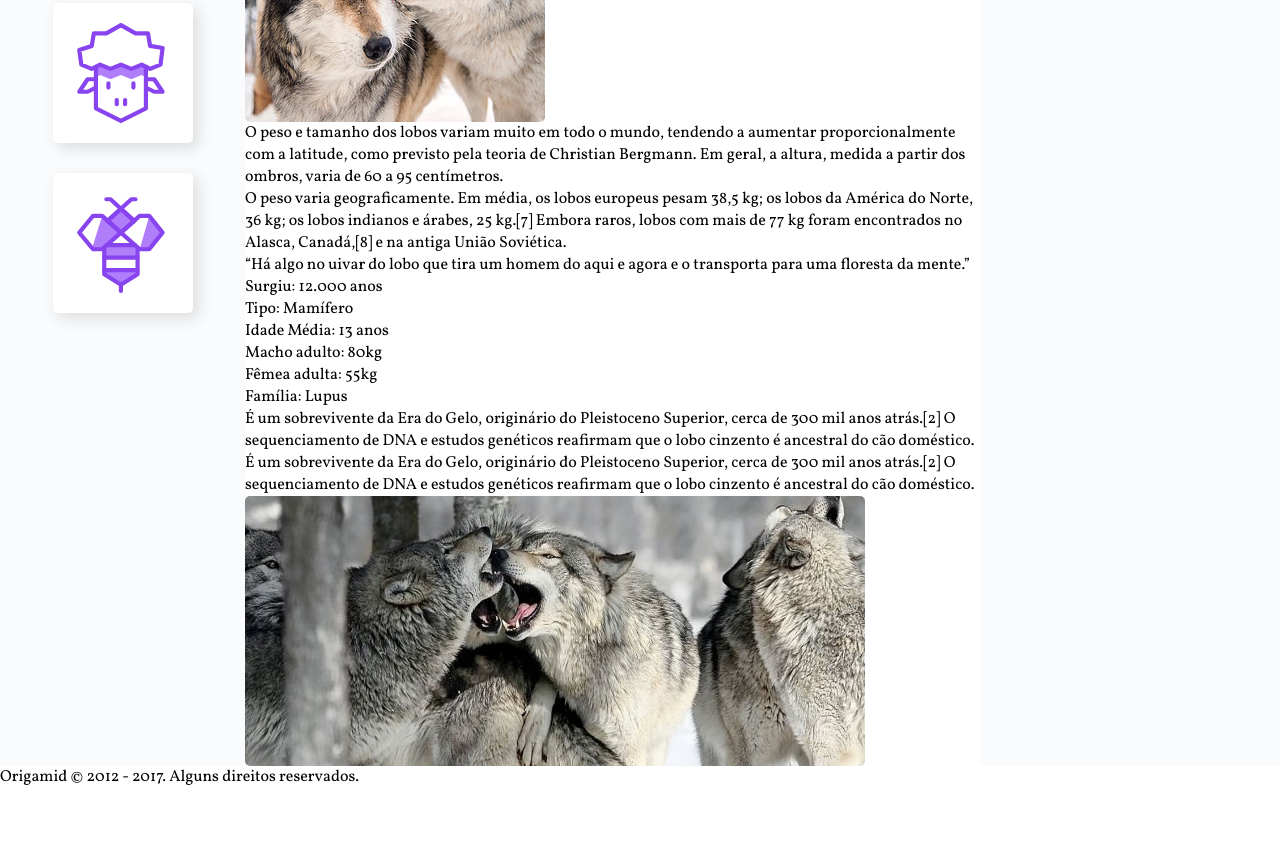
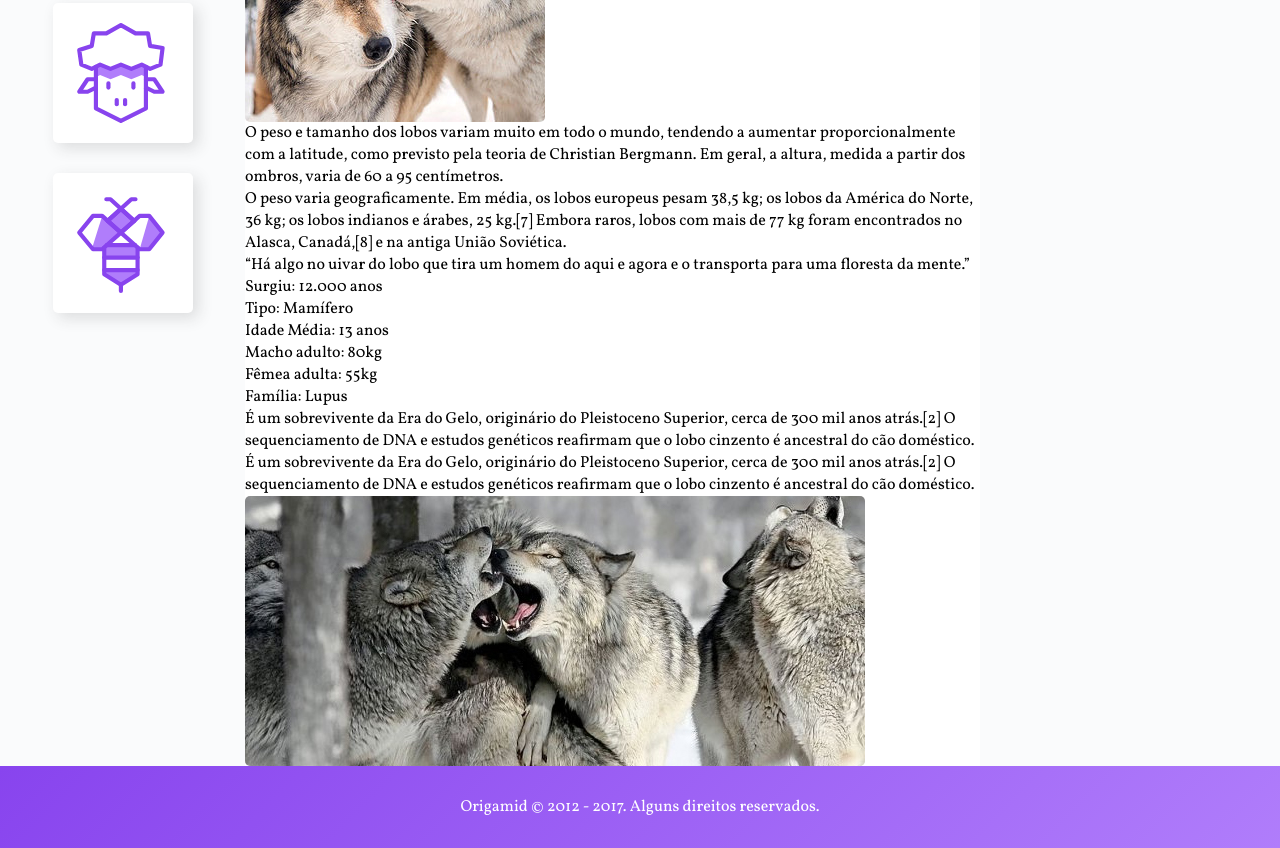
Before and after one commit to lucassodresa/css-grid-layout, a plain HTML site: page index.html in a window 1280 px wide. Shown: the part 812-1660 px from the top of the page. Before the commit the page ends 1600 px from the top, so only its background shows below. Drawn offline with Linux system fonts and the light colour scheme.

Commit message:
style footer

```diff
--- a/css/style.css
+++ b/css/style.css
@@ -116,4 +116,11 @@ img {
 /* FOOTER */
 .footer {
   grid-area: footer;
+  background: linear-gradient(135deg, #8844ee, #b07dfb);
 }
+
+.footer p {
+  color: white;
+  text-align: center;
+  padding: 30px;
+}
```
